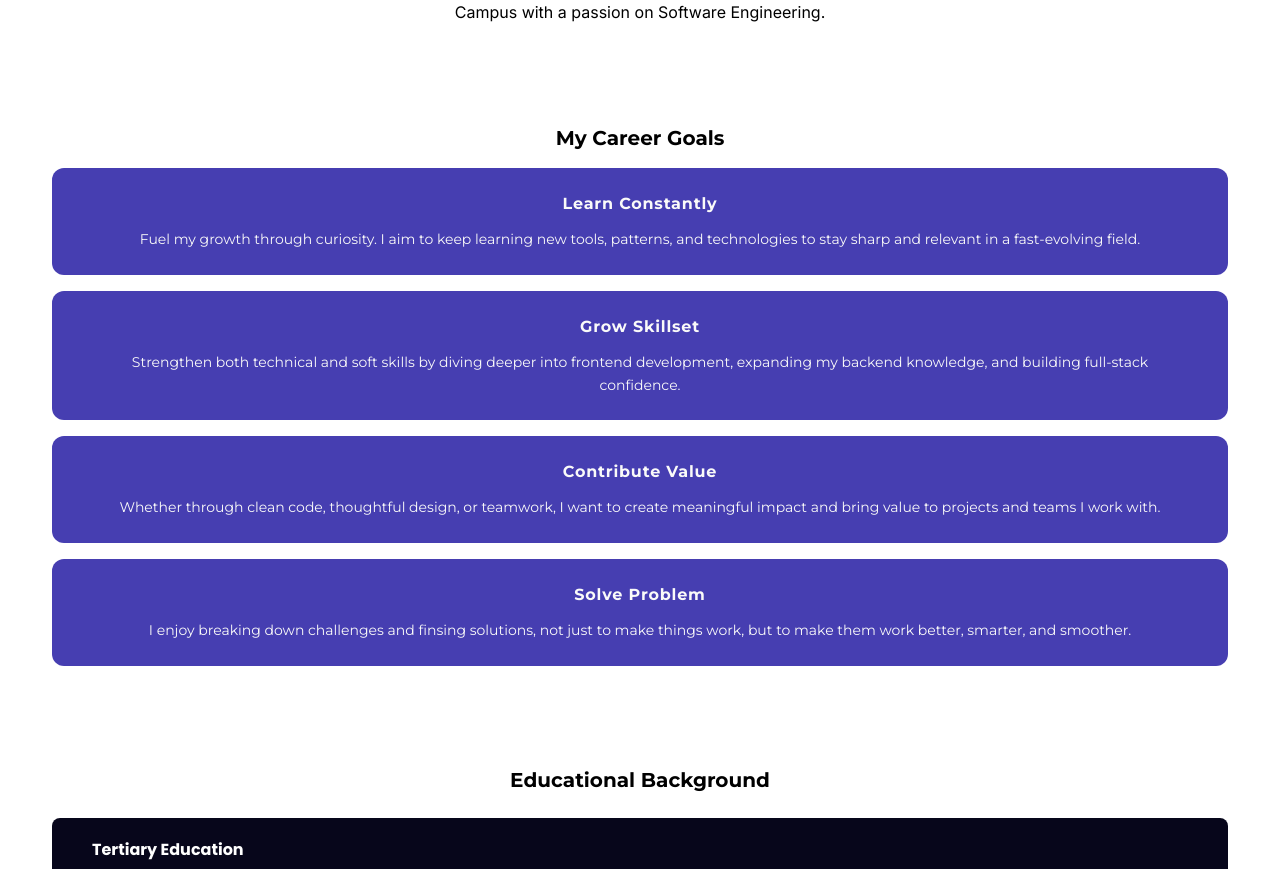
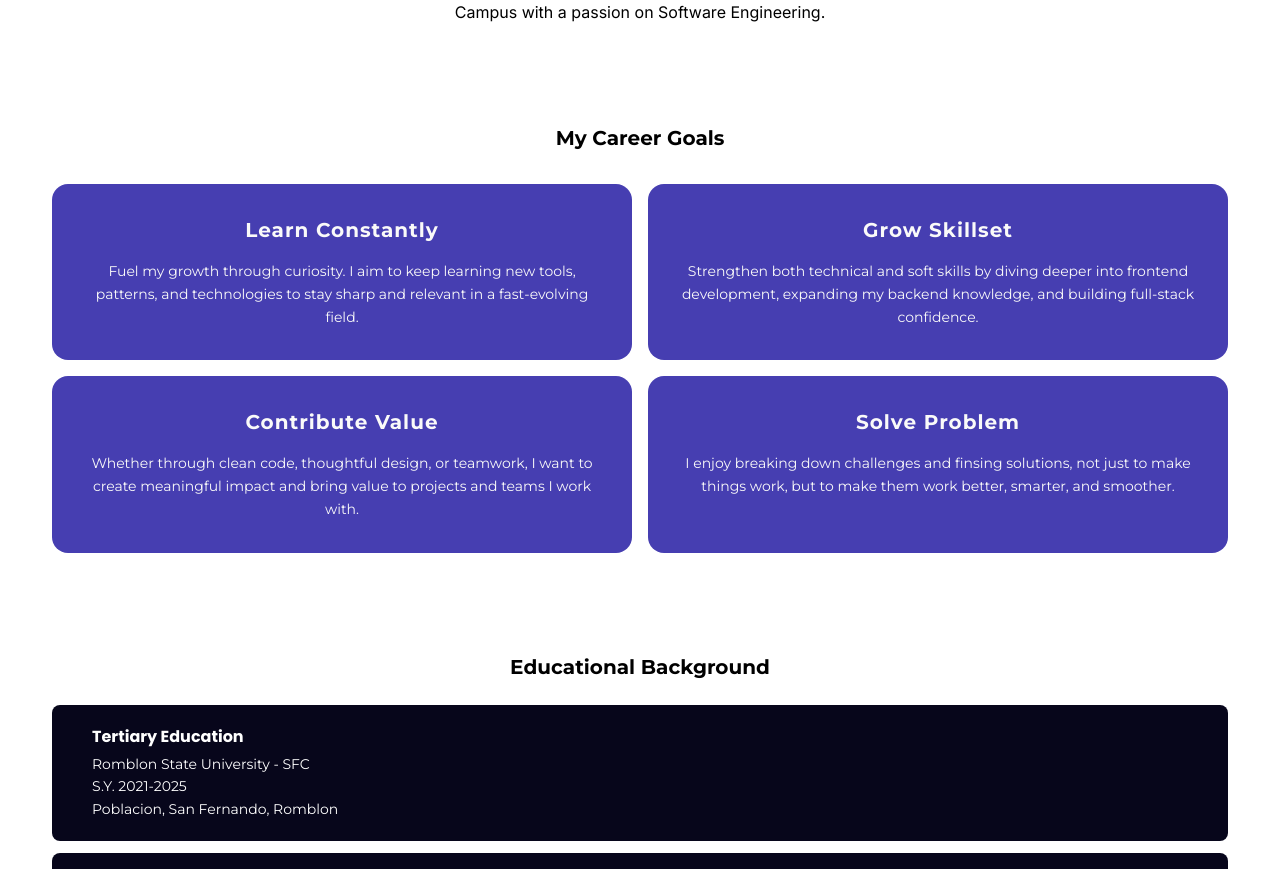
Before and after one commit to shameCanales/shame-portfolio, a React (Vite) app: page /about in a window 1280 px wide. Shown: the part 1925-2794 px from the top of the page. Built offline with nearby package versions, Linux system fonts and the light colour scheme; no server answers.

Commit message:
styled career goals for mdVP

```diff
--- a/src/components/GoalCard.jsx
+++ b/src/components/GoalCard.jsx
@@ -1,10 +1,10 @@
 export default function GoalCard({ title, description, color }) {
   console.log(color)
   return (
-    <div className={`bg-[#463EB1] text-stone-50 rounded-md sm:rounded-xl text-center p-5 sm:py-6 sm:px-14`}>
-      <h3 className="montserrat-bold text-sm sm:text-base tracking-wider">{title}</h3>
+    <div className={`bg-[#463EB1] text-stone-50 rounded-md sm:rounded-xl md:rounded-2xl text-center p-5 sm:py-6 md:py-8 sm:px-14 md:px-8`}>
+      <h3 className="montserrat-bold text-sm sm:text-base md:text-xl tracking-wider">{title}</h3>
 
-      <p className="text-xs sm:text-sm montserrat-regular mt-2 sm:mt-3 leading-relaxed">
+      <p className="text-xs sm:text-sm  montserrat-regular mt-2 sm:mt-3 md:mt-4 leading-relaxed">
         {description}
       </p>
     </div>
--- a/src/sections/CareerGoals.jsx
+++ b/src/sections/CareerGoals.jsx
@@ -4,10 +4,10 @@ import Subheading from "../ui/Subheading";
 
 export default function CareerGoals() {
   return (
-    <div className="mt-12">
+    <div className="mt-12 md:mt-14">
       <Subheading>My Career Goals</Subheading>
 
-      <div className="grid grid-cols-1 gap-4  mt-4">
+      <div className="grid grid-cols-1 md:grid-cols-2 gap-4  mt-4 md:mt-8">
         {careerGoals.map((careerGoal) => (
           <GoalCard
             key={careerGoal.goalTitle}
```
